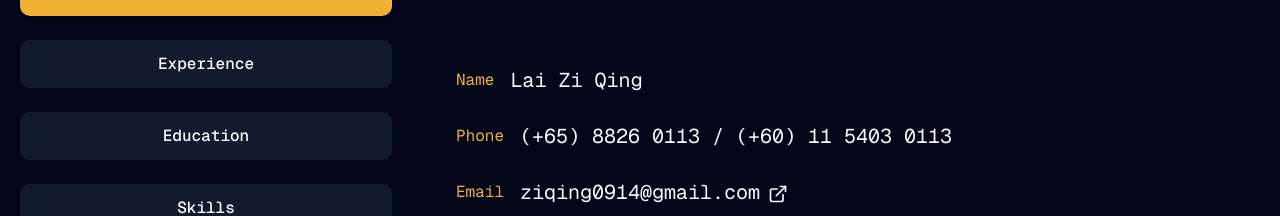
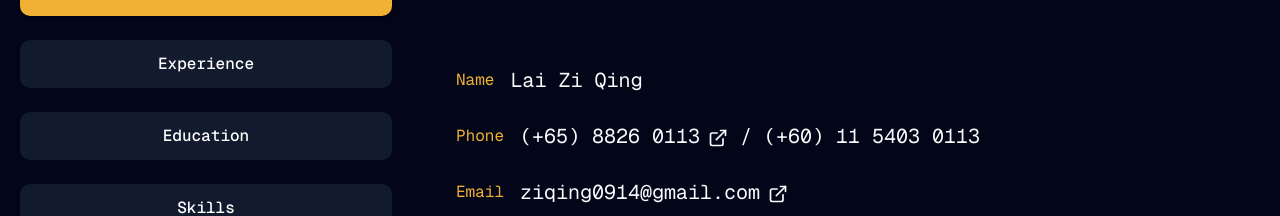
Before and after one commit to ziqinggggg/portfolio, a Next.js app: page / in a window 1280 px wide. Shown: the part 836-1052 px from the top of the page. Built offline with nearby package versions, Linux system fonts and the light colour scheme.

Commit message:
resume, tel

```diff
--- a/app/Resume.jsx
+++ b/app/Resume.jsx
@@ -35,16 +35,18 @@ const about = {
     },
     {
       fieldName: "Phone",
-      fieldValue:
-      "(+65) 8826 0113 / (+60) 11 5403 0113",
-      // fieldValue: (
-      //   <a
-      //     href="https://wa.me/6588260113"
-      //     className="hover:underline"
-      //   >
-      //     (+65) 8826 0113
-      //   </a>
-      // ),
+      // fieldValue:
+      // "(+65) 8826 0113 / (+60) 11 5403 0113",
+      fieldValue: (
+        <>
+          {" "}
+          <a href="https://wa.me/6588260113" className="hover:underline">
+            (+65) 8826 0113
+            <FiExternalLink className="ml-2 inline-block" />
+          </a>
+          {" / (+60) 11 5403 0113"}
+        </>
+      ),
     },
     {
       fieldName: "Email",
```
Also changed, not shown: 1 other file (tests, documents, lock files or other folders).
